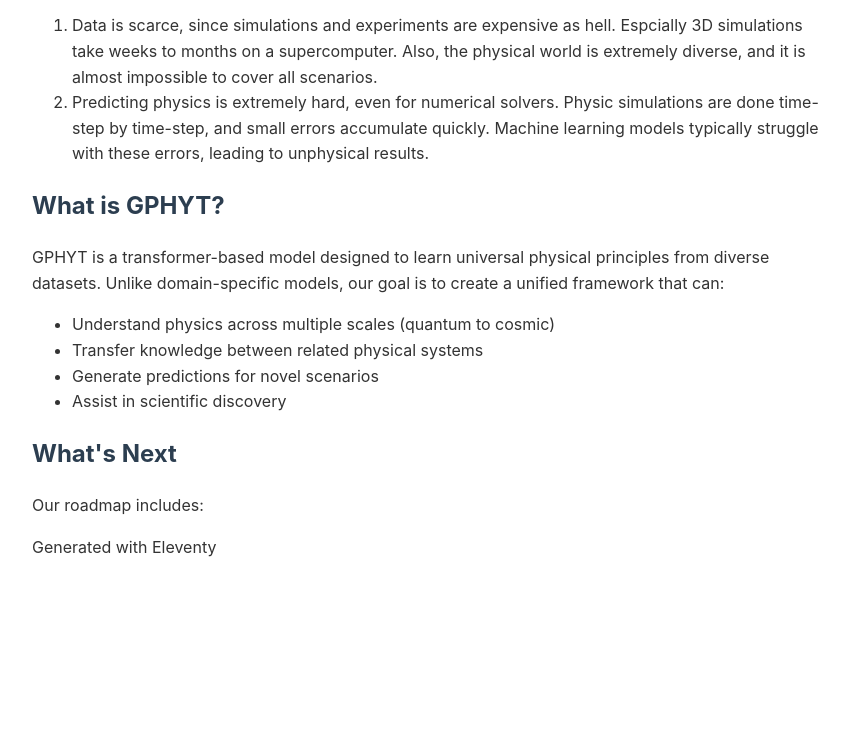
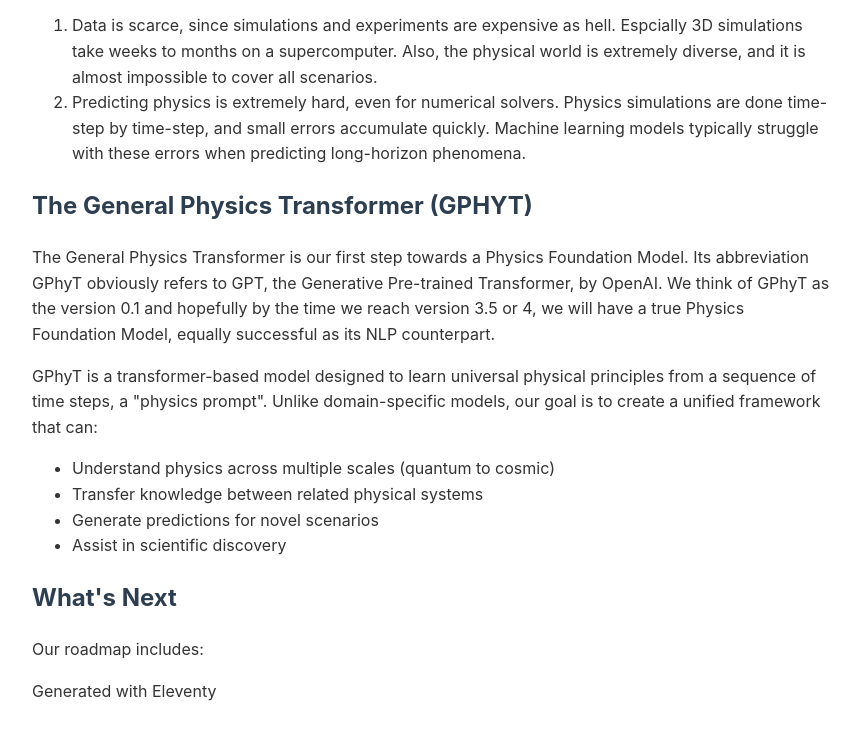
Before and after one commit to FloWsnr/General-Physics-Transformer, an Eleventy site: page docs/index.md in a window 1280 px wide. Shown: the part 1666-2406 px from the top of the page, without its empty margins (208-1068 px from the left). Before the commit the page ends 2262 px from the top, so only its background shows below. Built offline with nearby package versions, Linux system fonts and the light colour scheme; Eleventy itself is replaced by a stand-in of ours; files that its build step writes are made by us from their sources.

Commit message:
improve blog

```diff
--- a/docs/index.md
+++ b/docs/index.md
@@ -46,11 +46,13 @@
 Current physics-aware machine learning (PAML) models are typically narrow models, and for good reason, or actually two reasons:
 
 1. Data is scarce, since simulations and experiments are expensive as hell. Espcially 3D simulations take weeks to months on a supercomputer. Also, the physical world is extremely diverse, and it is almost impossible to cover all scenarios.
-2. Predicting physics is extremely hard, even for numerical solvers. Physic simulations are done time-step by time-step, and small errors accumulate quickly. Machine learning models typically struggle with these errors, leading to unphysical results.
+2. Predicting physics is extremely hard, even for numerical solvers. Physics simulations are done time-step by time-step, and small errors accumulate quickly. Machine learning models typically struggle with these errors when predicting long-horizon phenomena.
 
-## What is GPHYT?
+## The General Physics Transformer (GPHYT)
 
-GPHYT is a transformer-based model designed to learn universal physical principles from diverse datasets. Unlike domain-specific models, our goal is to create a unified framework that can:
+The General Physics Transformer is our first step towards a Physics Foundation Model. Its abbreviation GPhyT obviously refers to GPT, the Generative Pre-trained Transformer, by OpenAI. We think of GPhyT as the version 0.1 and hopefully by the time we reach version 3.5 or 4, we will have a true Physics Foundation Model, equally successful as its NLP counterpart.
+
+GPhyT is a transformer-based model designed to learn universal physical principles from a sequence of time steps, a "physics prompt". Unlike domain-specific models, our goal is to create a unified framework that can:
 
 - Understand physics across multiple scales (quantum to cosmic)
 - Transfer knowledge between related physical systems
```
Also changed, not shown: docs/.eleventy.js.
